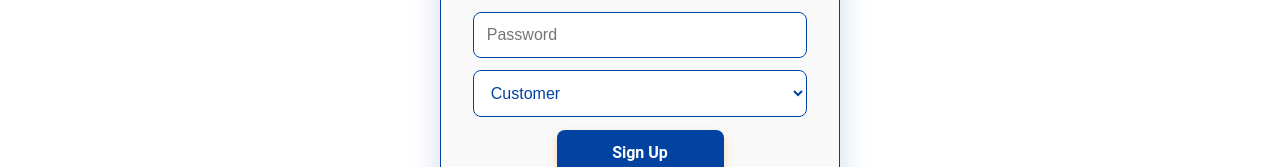
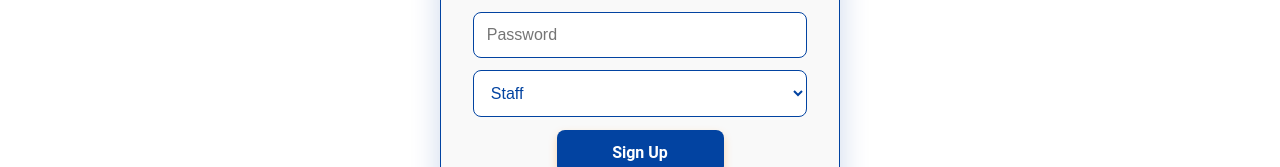
Before and after one commit to W4renn/projectspeedautoworkscorporation, a React (Vite) app in the folder frontend/: page /signup in a window 1280 px wide. Shown: the part 465-632 px from the top of the page. Built offline with nearby package versions, Linux system fonts and the light colour scheme; the HTML template or start-up script is replaced by a standard one.

Commit message:
Comment out Customer option in Signup component
Comment out the Customer option in the role select dropdown.

```diff
--- a/frontend/src/pages/Signup.tsx
+++ b/frontend/src/pages/Signup.tsx
@@ -56,7 +56,7 @@ export default function Signup() {
             onChange={(e) => setRole(e.target.value as UserRole)}
             className="role-select"
           >
-            <option value="user">Customer</option>
+        {/* <option value="user">Customer</option> */}
             <option value="staff">Staff</option>
             <option value="admin">Admin</option>
           </select>
```
